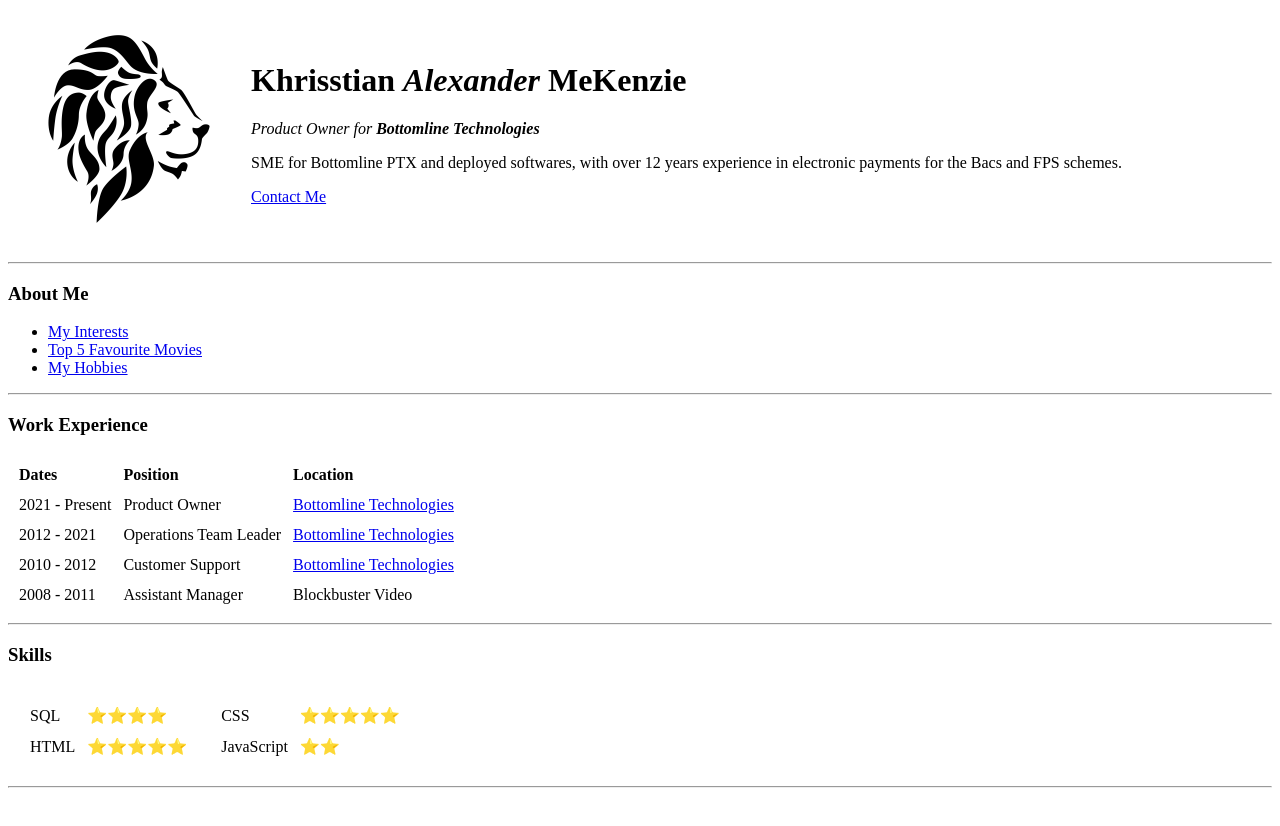
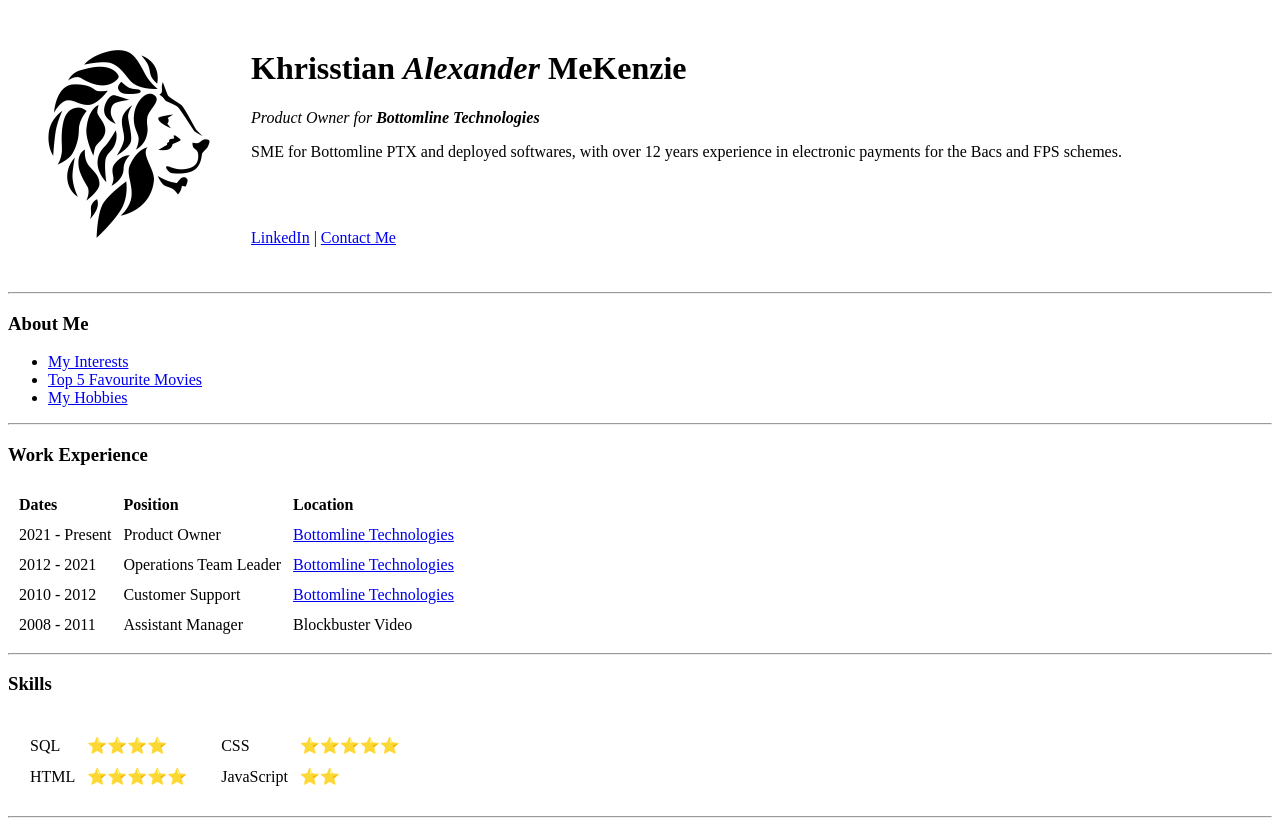
Before and after one commit to KhrisstianM/cv, a plain HTML site: page index.html in a window 1280 px wide. Before the commit the page ends 800 px from the top, so only its background shows below. Drawn offline with Linux system fonts and the light colour scheme.

Commit message:
Added LinkedIn

```diff
--- a/index.html
+++ b/index.html
@@ -22,7 +22,9 @@
                 <p><em>Product Owner for <strong>Bottomline Technologies</strong></em></p>
                 <p>SME for Bottomline PTX and deployed softwares, with over 12
                     years experience in electronic payments for the Bacs and FPS schemes.</p>
-                <p><a href="contact-me.html">Contact Me</a></p>
+                <br>
+                <br>
+                <p><a href="https://www.linkedin.com/in/khrisstian-mckenzie-55094b33/">LinkedIn</a> | <a href="contact-me.html">Contact Me</a></p>
             </td>
         </tr>
     </table>
```
